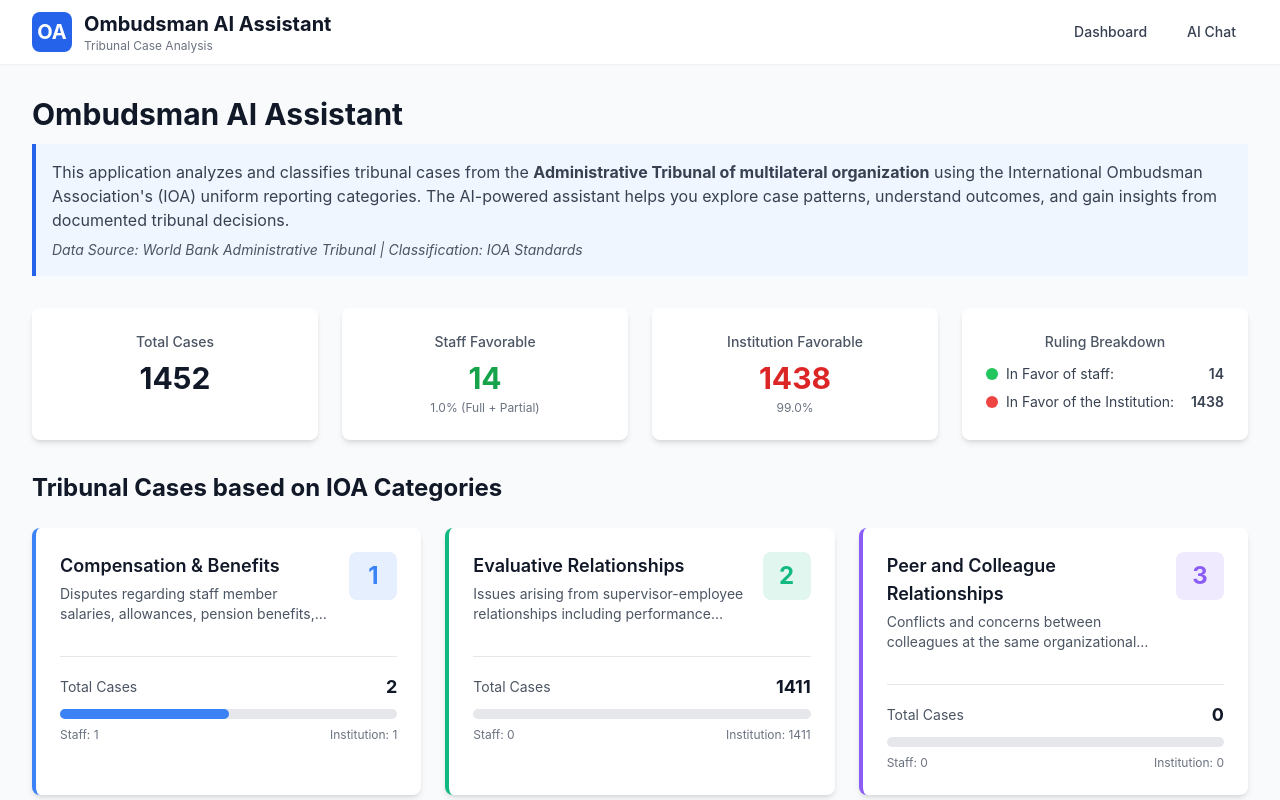
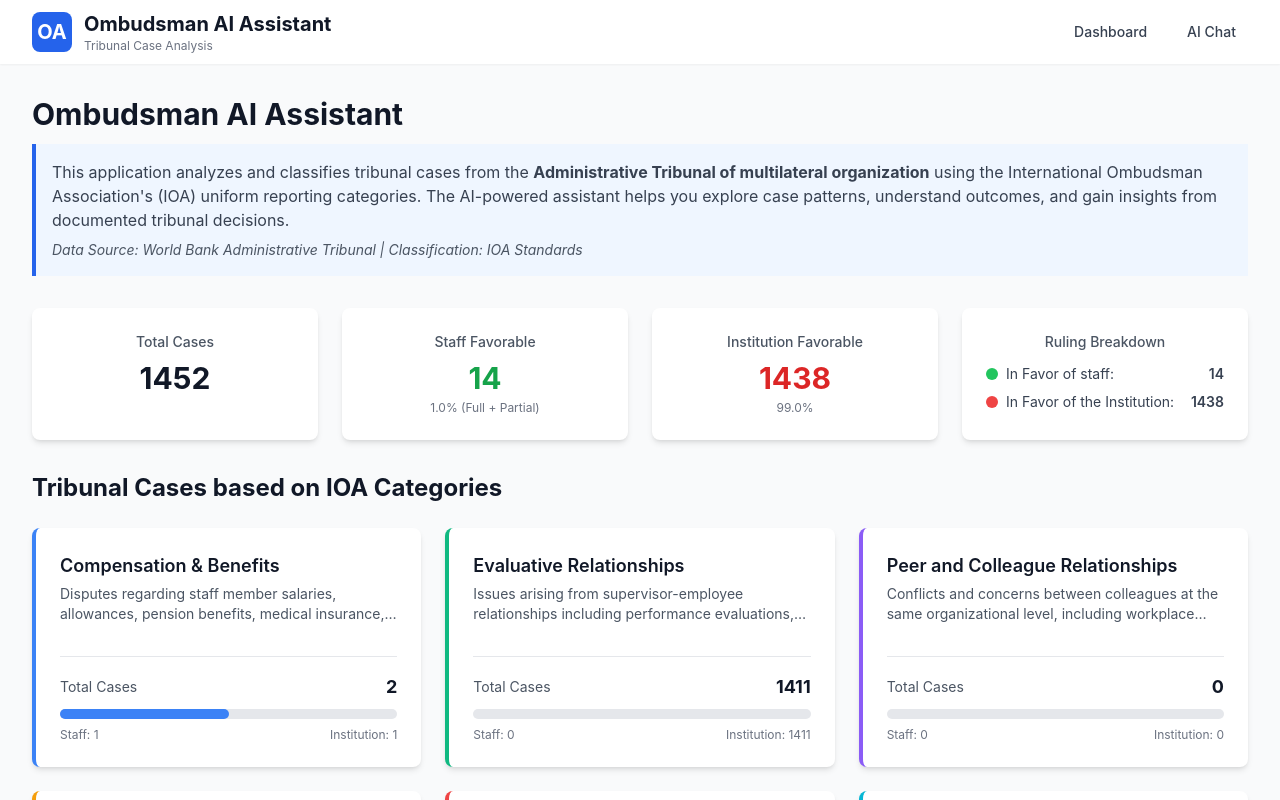
Before and after one commit to Faduma2025/Ombudsman-AI-Assistant, a React (Vite) app: page / in a window 1280 px wide. Shown: the top 800 px of the page. Built offline with nearby package versions, Linux system fonts and the light colour scheme.

Commit message:
Remove category numbering (1-9) from category cards and detail pages

```diff
--- a/src/components/dashboard/CategoryCard.tsx
+++ b/src/components/dashboard/CategoryCard.tsx
@@ -29,14 +29,6 @@
             {category.description}
           </p>
         </div>
-        <div
-          className="w-12 h-12 rounded-lg flex items-center justify-center ml-4"
-          style={{ backgroundColor: `${category.color}20` }}
-        >
-          <span className="text-2xl font-bold" style={{ color: category.color }}>
-            {category.id}
-          </span>
-        </div>
       </div>
 
       <div className="mt-4 pt-4 border-t border-gray-200 dark:border-gray-700">
--- a/src/pages/CategoryDetail.tsx
+++ b/src/pages/CategoryDetail.tsx
@@ -71,14 +71,6 @@
               {category.name}
             </h1>
             <p className="text-gray-600 dark:text-gray-400">{category.description}</p>
-          </div>
-          <div
-            className="w-16 h-16 rounded-lg flex items-center justify-center ml-6"
-            style={{ backgroundColor: `${category.color}20` }}
-          >
-            <span className="text-3xl font-bold" style={{ color: category.color }}>
-              {category.id}
-            </span>
           </div>
         </div>
       </div>
```
